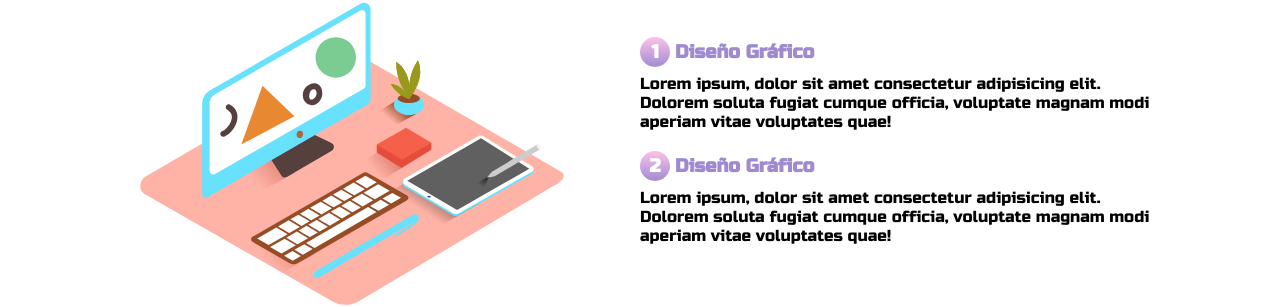
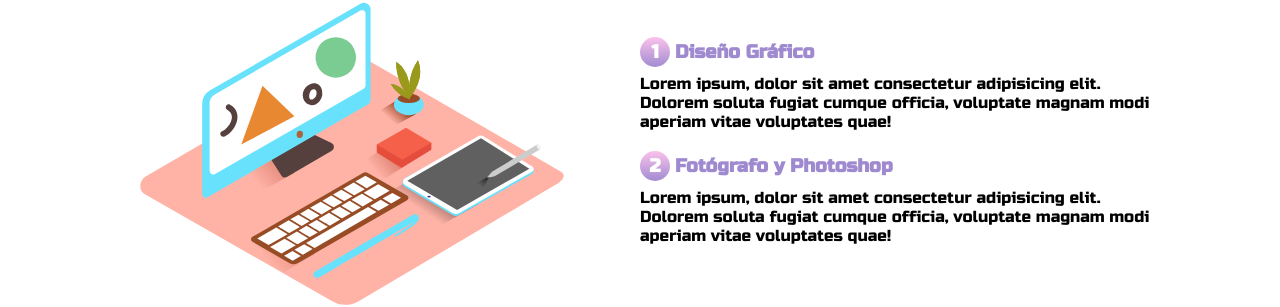
Before and after one commit to JhoauSE/JhoauSE.github.io, a plain HTML site: page index.html in a window 1280 px wide. Shown: the part 971-1278 px from the top of the page. Drawn offline with nearby package versions, Linux system fonts and the light colour scheme.

Commit message:
cambie un subtitulo

```diff
--- a/index.html
+++ b/index.html
@@ -34,7 +34,7 @@
                         <p>Lorem ipsum, dolor sit amet consectetur adipisicing elit. Dolorem soluta fugiat cumque officia, voluptate magnam modi aperiam vitae voluptates quae!</p>
                     </div>
                     <div class="service">
-                        <h3 class="n-service"><span class="number">2</span>Diseño Gráfico</h3>
+                        <h3 class="n-service"><span class="number">2</span>Fotógrafo y Photoshop</h3>
                         <p>Lorem ipsum, dolor sit amet consectetur adipisicing elit. Dolorem soluta fugiat cumque officia, voluptate magnam modi aperiam vitae voluptates quae!</p>
                     </div>
                 </div>
```
